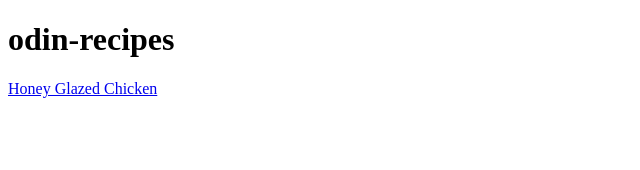
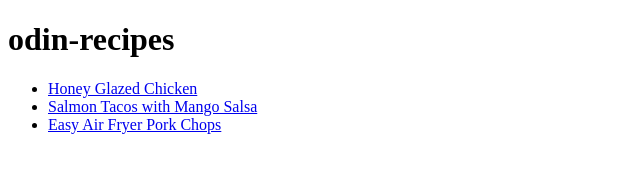
Before and after one commit to Jathusan08/odin-recipes, a plain HTML site: page index.html in a window 1280 px wide. Shown: the whole page, without its empty margins (0-640 px from the left). Drawn offline with Linux system fonts and the light colour scheme.

Commit message:
add 2 recipe links to index html file and put the link as unordered list

```diff
--- a/index.html
+++ b/index.html
@@ -10,8 +10,26 @@
 
 <h1>odin-recipes</h1>
 
-<!-- link to my Honey Glazed Chicken-->
-<a href="recipes/HoneyGlazedChicken.html">Honey Glazed Chicken</a>
+<ul>
+
+  <li>
+      <!-- link to my Honey Glazed Chicken-->
+    <a href="recipes/HoneyGlazedChicken.html">Honey Glazed Chicken</a>
+  </li>
+
+  <li>
+    <!-- Salmon Tacos with Mango Salsa-->
+  <a href="recipes/SalmonTacoswithMangoSalsa.html">Salmon Tacos with Mango Salsa</a>
+</li>
+
+<li>
+  <!-- Easy Air Fryer Pork Chops-->
+  <a href="recipes/EasyAirFryerPorkChops.html">Easy Air Fryer Pork Chops</a>
+</li>
+
+</ul>
+
+
 
 </body>
 </html>
```
